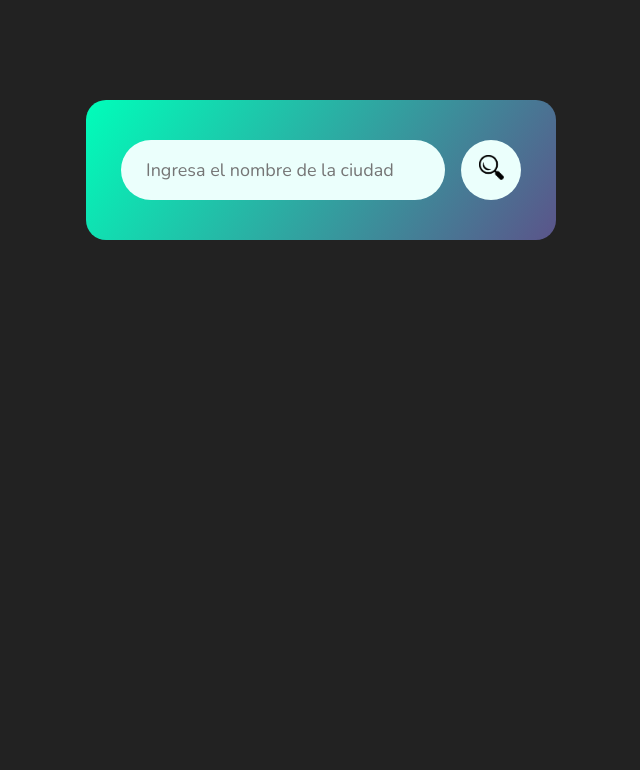
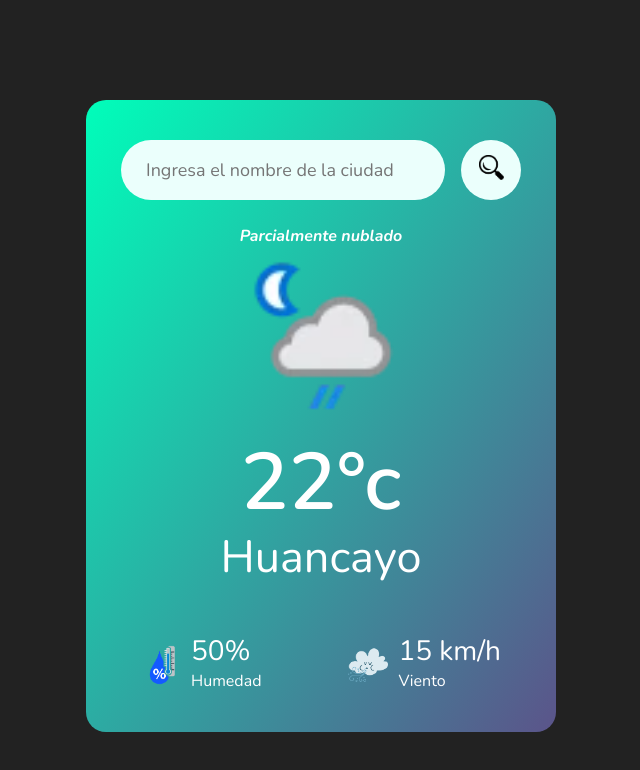
Before and after one commit to enmanuel-chipana/temp-tracker, a plain HTML site: page index.html in a window 1280 px wide. Shown: the whole page, without its empty margins (319-959 px from the left). Drawn offline with nearby package versions, Linux system fonts and the light colour scheme.

Commit message:
ADD: base template

```diff
--- a/index.html
+++ b/index.html
@@ -5,6 +5,7 @@
 	<meta name="viewport" content="width=device-width, initial-scale=1.0">
 	<title>Temp Tracker</title>
 	<link rel="stylesheet" href="style.css">
+	<link rel="shortcut icon" href="src/img/logo.png" type="image/x-icon">
 </head>
 <body>
 	<div class="main-container">
@@ -19,14 +20,45 @@
 				<img
 					src="src/img/buscar.png"
 					alt="lupa"
-				>
+				/>
 			</button>
 		</div>
-		<div class="info-container">
-
+		<div class="weather-container">
+			<p class="weather-text">
+				Parcialmente nublado
+			</p>
+			<img
+				src="src/img/clima-ejemplo.webp"
+				class="weather-icon"
+				alt="nube"
+			/>
+			<h1 class="temp">22°c</h1>
+			<h2 class="city">Huancayo</h2>
+			<div class="detail-container">
+				<div class="col">
+					<img
+						src="src/img/humedad.png"
+						alt="gota"
+					/>
+					<div>
+						<p class="info">50%</p>
+						<p>Humedad</p>
+					</div>
+				</div>
+				<div class="col">
+					<img
+						src="src/img/viento.png"
+						alt="viento"
+					/>
+					<div>
+						<p class="info">15 km/h</p>
+						<p>Viento</p>
+					</div>
+				</div>
+			</div>
 		</div>
 	</div>
 
-  <script src="script.js"></script>
+  <script src="script.js" ></script>
 </body>
 </html>
--- a/style.css
+++ b/style.css
@@ -63,3 +63,50 @@ body {
 .search-container button img {
 	width: 25px;
 }
+
+.weather-text {
+	font-size: 1rem;
+	margin: 25px 0px -25px 0px;
+	font-style: italic;
+	font-weight: bold;
+}
+
+.weather-icon {
+	width: 170px;
+	margin-top: 30px;
+}
+
+.weather-container h1 {
+	font-size: 80px;
+	font-weight: 600;
+}
+
+.weather-container h2 {
+	font-size: 45px;
+	font-weight: 400;
+	margin-top: -10px;
+}
+
+.detail-container {
+	display: flex;
+	align-items: center;
+	justify-content: space-between;
+	padding: 0 20px;
+	margin-top: 50px;
+}
+
+.col {
+	display: flex;
+	align-items: center;
+	text-align: left;
+}
+
+.col img {
+	width: 40px;
+	margin-right: 10px;
+}
+
+.detail-container .info {
+	font-size: 28px;
+	margin-top: -6px;
+}
```
Also changed, not shown: src/img/favicon-orig.png (deleted), src/img/logo.png (added).
